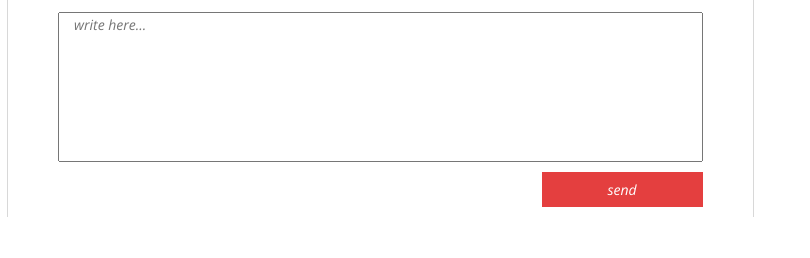
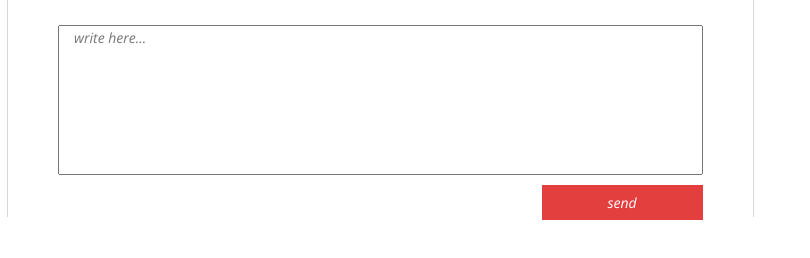
Before and after one commit to MikolajSzczepkowski/games, a plain HTML site: page support.html in a window 1280 px wide. Shown: the part 190-448 px from the top of the page, without its empty margins (0-810 px from the left). Drawn offline with nearby package versions, Linux system fonts and the light colour scheme; a script that the page names is missing.

Commit message:
support resp

```diff
--- a/style/support_style.css
+++ b/style/support_style.css
@@ -23,13 +23,13 @@
 	padding: 0;
 }
 .topic-wrapper ul{
-	margin: 0;
-	padding: 0 0 210px 0;
+	margin: 0 0 210px 0;
+	padding: 0;
 	display: inline-block;
 	z-index: 50;
 }
 .topic-wrapper ul:hover{
-	padding: 0 0 75px 0;
+	margin: 0 0 75px 0;
 }
 .topic-wrapper ul li{
 	height: 35px;
@@ -64,7 +64,7 @@
     border: none;
 }
 .topic-wrapper .text-holder{
-	margin: 50px 0 0 0;
+	margin: 63px 0 0 0;
 	padding: 0;
 	position: absolute;
     font-style: italic;
```
Also changed, not shown: index.html (+2 -2 lines).
